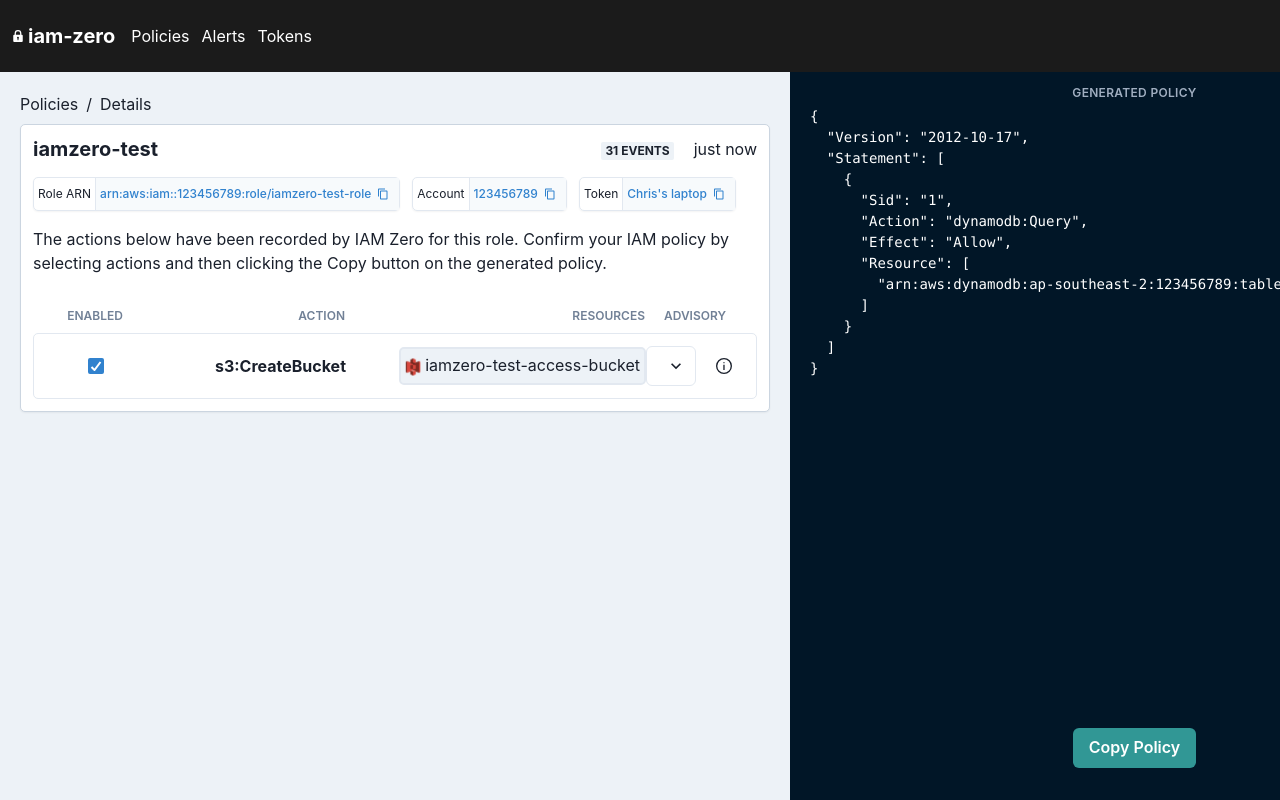
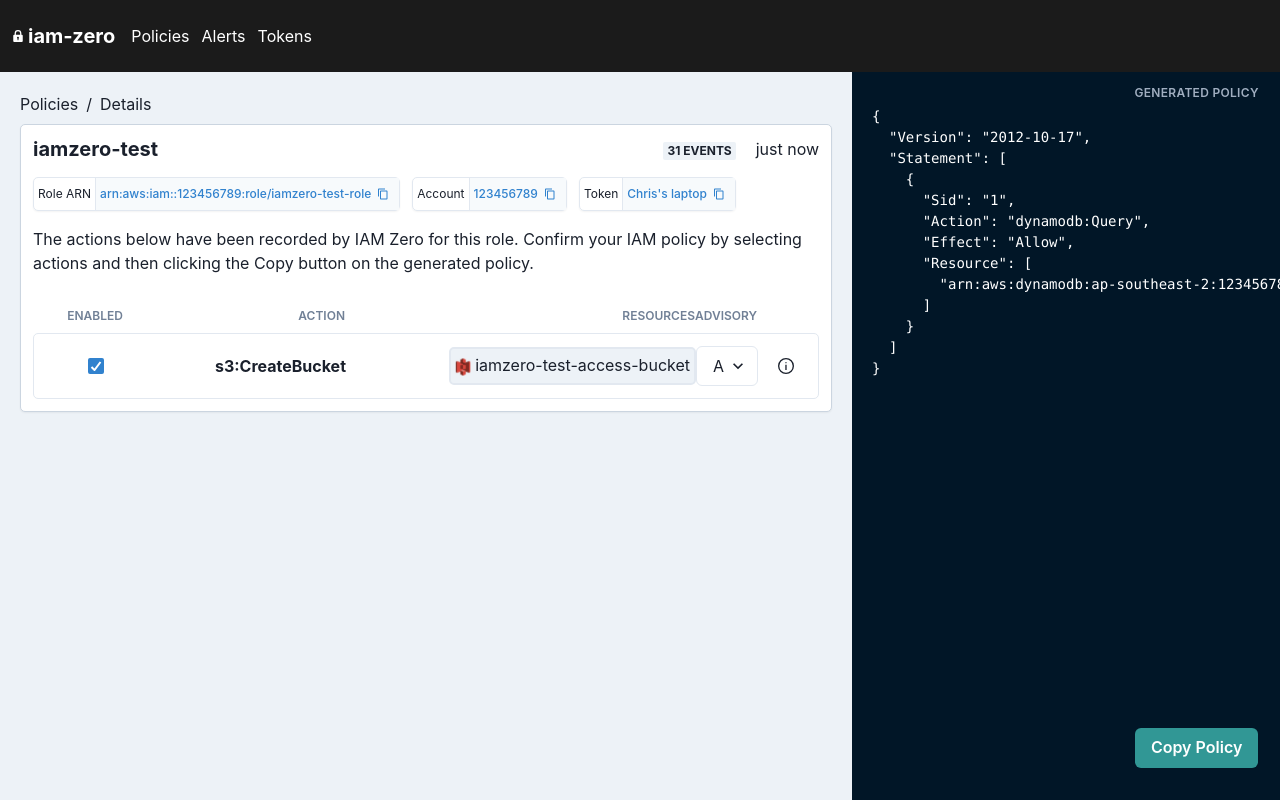
Before and after one commit to common-fate/iamzero, a React (Create React App) app in the folder web/: page /policies/1 in a window 1280 px wide. Built offline with nearby package versions, Linux system fonts and the light colour scheme.

Commit message:
Adjust table spacing

```diff
--- a/web/src/pages/PolicyDetails.tsx
+++ b/web/src/pages/PolicyDetails.tsx
@@ -102,10 +102,10 @@ const PolicyDetails: React.FC = () => {
               <Flex w="200px" justify="flex-end">
                 <Text>Action</Text>
               </Flex>
-              <Flex w="300px" justify="flex-end">
+              <Flex w="350px" justify="flex-end">
                 <Text>Resources</Text>
               </Flex>
-              <Flex justify="center" flexGrow={1}>
+              <Flex justify="flex-end" flexGrow={1} mr="50px">
                 <Text>Advisory</Text>
               </Flex>
             </Flex>
@@ -239,7 +239,7 @@ const ActionDisplay: React.FC<ActionDisplayProps> = ({
           <Flex w="200px" justify="flex-end">
             <Text fontWeight="bold">{getAlertTitle(action)}</Text>
           </Flex>
-          <Flex w="300px" justify="flex-end">
+          <Flex w="350px" justify="flex-end">
             <Box
               as="span"
               borderRadius={5}
```
